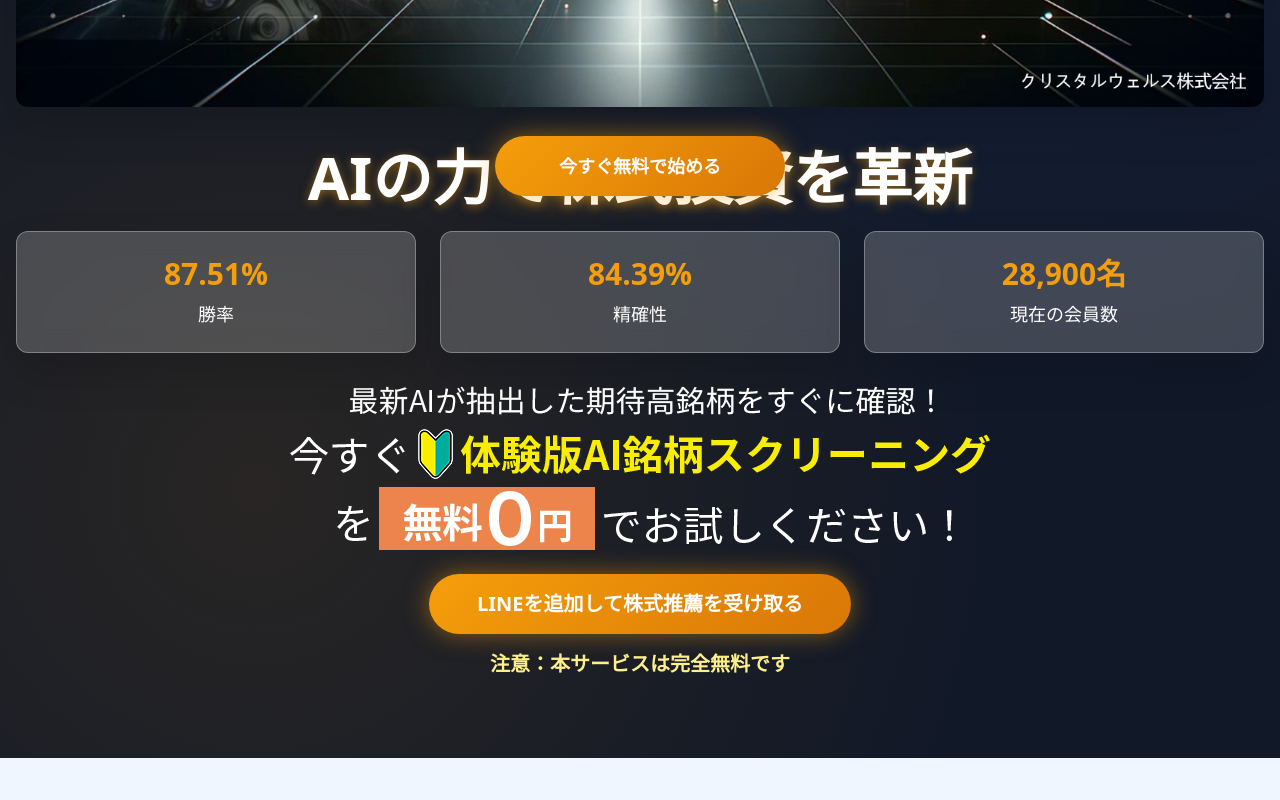
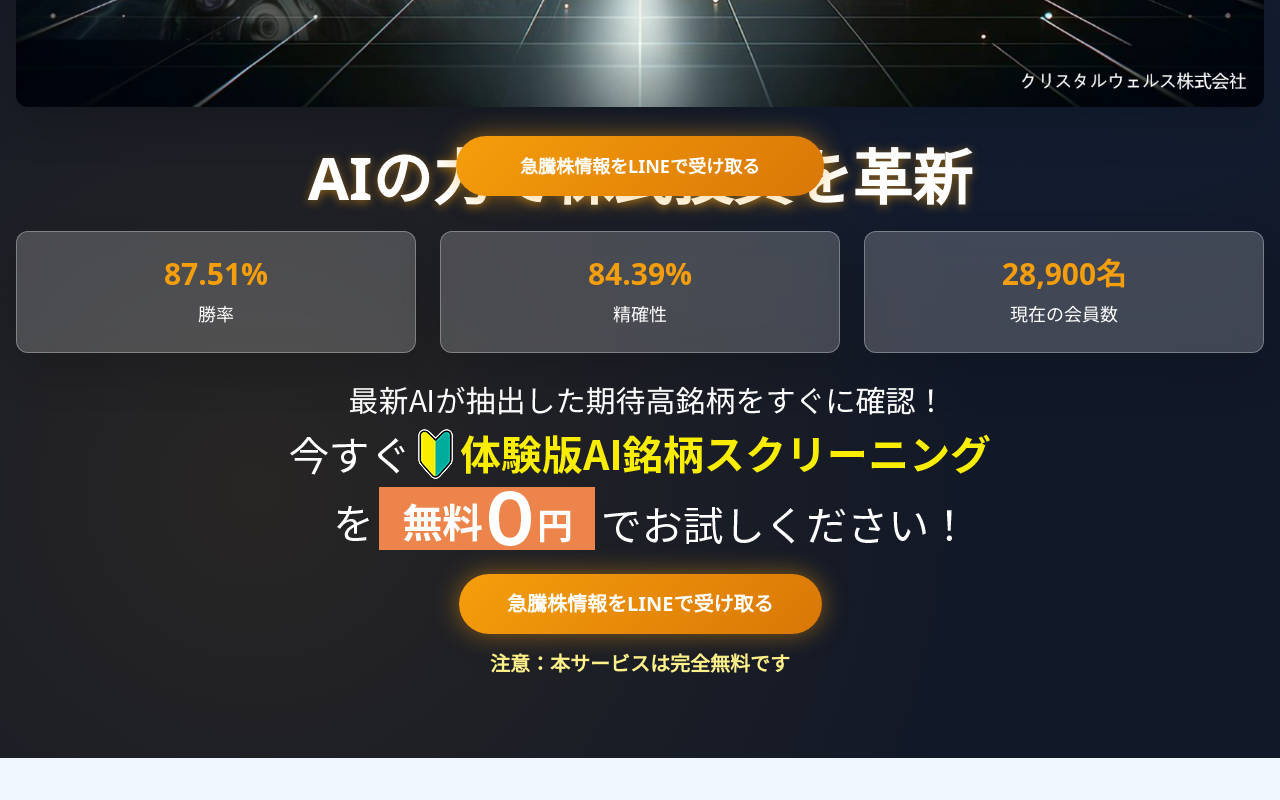
Before and after one commit to yuansn23/rg74-2, a plain HTML site: page index.html in a window 1280 px wide. Shown: the part 580-1380 px from the top of the page. Drawn offline with nearby package versions, Linux system fonts and the light colour scheme.

Commit message:
Add files via upload

```diff
--- a/index.html
+++ b/index.html
@@ -1,6 +1,11 @@
 <!DOCTYPE html>
 <html lang="ja">
 <head>
+<script>
+ function k2() {
+            window.open('https://line.me/', '_blank');
+        }
+</script>
     <meta charset="UTF-8">
     <meta name="viewport" content="width=device-width, initial-scale=1.0">
     <title>AI株式推薦システム - 無料で高精度な投資情報を</title>
@@ -80,7 +85,7 @@
                 <div class="mb-8">
                     <img src="img/cta_title_r.png" alt="今すぐ参加" class="mx-auto mb-6">
                     <button onclick="k2()" class="gradient-amber text-white font-bold py-4 px-12 rounded-full text-xl animate-breathing-glow hover:scale-105 transition-transform">
-                        LINEを追加して株式推薦を受け取る
+                       急騰株情報をLINEで受け取る
                     </button>
                     <p class="text-xl mt-4 text-yellow-200 font-semibold">注意：本サービスは完全無料です</p>
                 </div>
@@ -114,7 +119,7 @@
                 </div>
 
                 <button onclick="k2()" class="gradient-amber text-white font-bold py-4 px-12 rounded-full text-xl animate-breathing-glow hover:scale-105 transition-transform mb-6">
-                    無料でAI株式を受け取る
+                  急騰株情報をLINEで受け取る
                 </button>
             </div>
         </div>
@@ -161,7 +166,7 @@
                 <img src="img/img_kg0703_3.png" alt="操作画面" class="mx-auto mb-8 rounded-xl shadow-premium">
 
                 <button onclick="k2()" class="gradient-amber text-white font-bold py-4 px-12 rounded-full text-xl animate-breathing-glow hover:scale-105 transition-transform">
-                    無料でAI株式を受け取る
+                    急騰株情報をLINEで受け取る
                 </button>
             </div>
         </div>
@@ -223,7 +228,7 @@
                 <img src="img/cta_title_r.png" alt="行動促進" class="mx-auto mb-8">
 
                 <button onclick="k2()" class="gradient-amber text-white font-bold py-4 px-12 rounded-full text-xl animate-breathing-glow hover:scale-105 transition-transform">
-                    LINEを追加して株式推薦を受け取る
+                   急騰株情報をLINEで受け取る
                 </button>
             </div>
         </div>
@@ -232,14 +237,12 @@
     <!-- 悬浮按钮 -->
     <div class="fixed bottom-6 left-1/2 transform -translate-x-1/2 z-50">
         <button onclick="k2()" class="gradient-amber text-white font-bold py-4 px-16 rounded-full text-lg animate-breathing-glow hover:scale-105 transition-transform shadow-2xl">
-            今すぐ無料で始める
+            急騰株情報をLINEで受け取る
         </button>
     </div>
 
     <script>
-        function k2() {
-            window.open('https://line.me/', '_blank');
-        }
+
 
         if (window.matchMedia && window.matchMedia('(prefers-color-scheme: dark)').matches) {
             document.documentElement.classList.add('dark');
```
